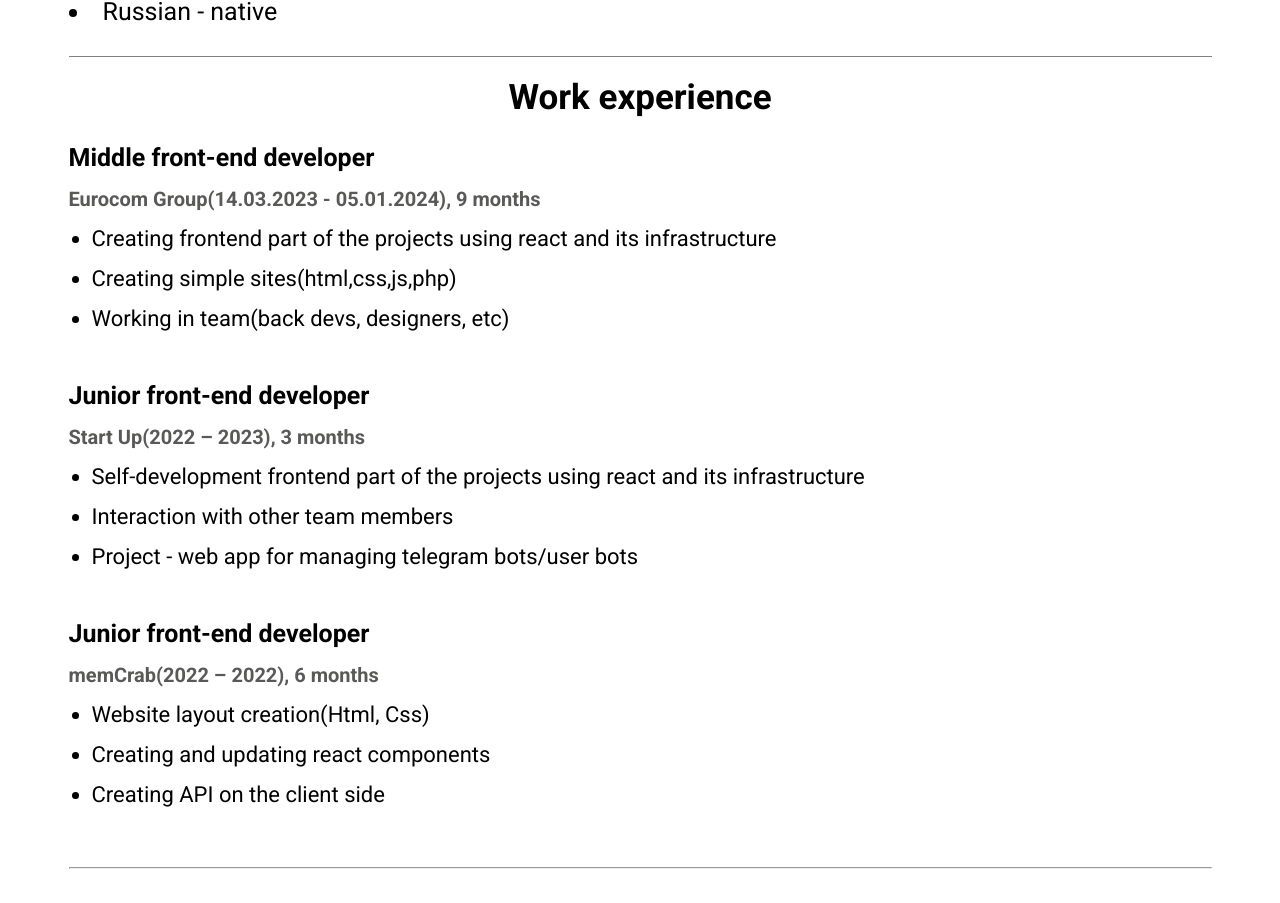
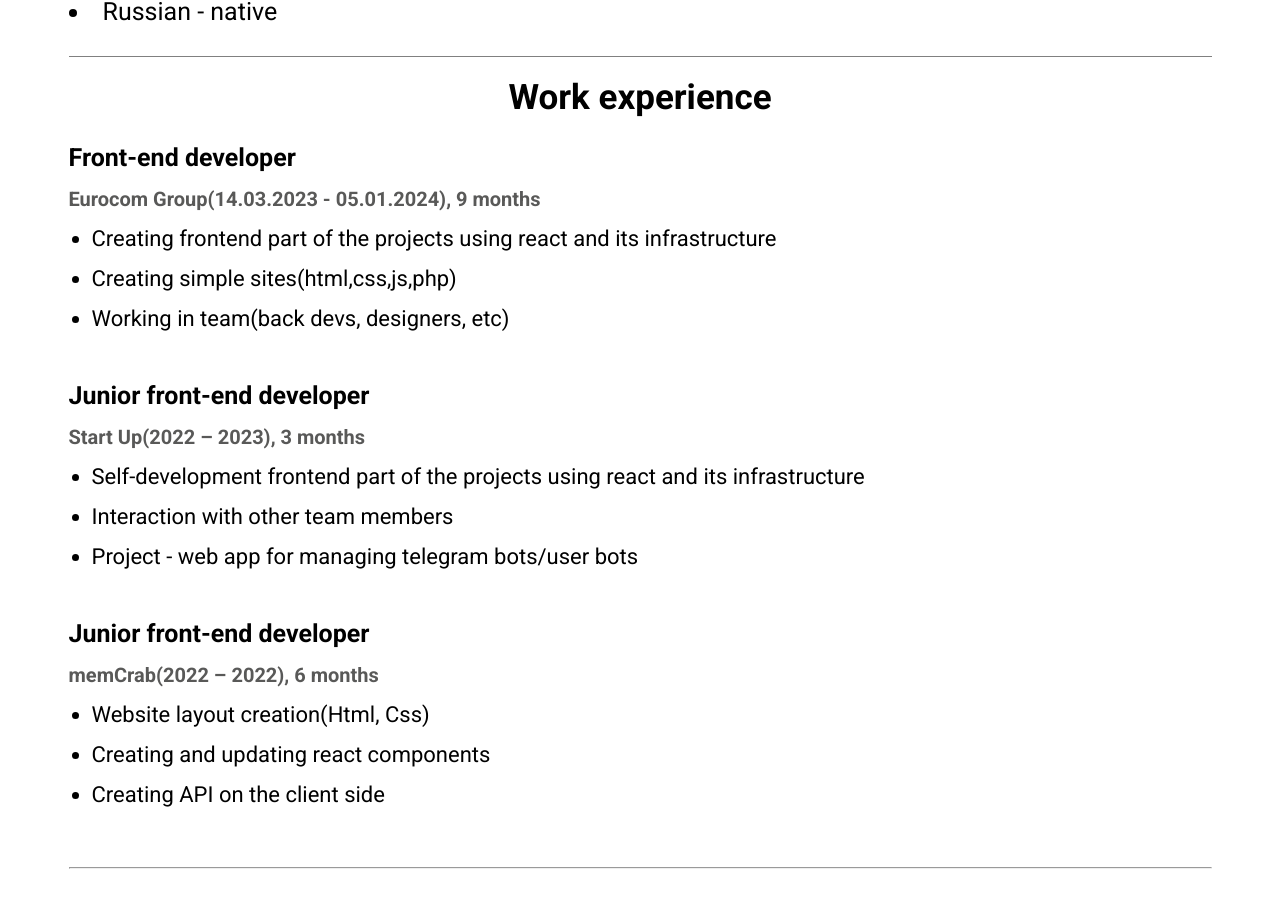
Before and after one commit to Vas11a/Summary, a React (Create React App) app: page / in a window 1280 px wide. Shown: the part 1814-2717 px from the top of the page. Built offline with nearby package versions, Linux system fonts and the light colour scheme.

Commit message:
upd: test commit from new device

```diff
--- a/src/data.js
+++ b/src/data.js
@@ -49,7 +49,7 @@ const data = {
         title: 'Work experience',
         companis:[
             {
-                role: 'Middle front-end developer',
+                role: 'Front-end developer',
                 compName: 'Eurocom Group(14.03.2023 - 05.01.2024), 9 months',
                 resps: ['Creating frontend part of the projects using react and its infrastructure','Creating simple sites(html,css,js,php)', 'Working in team(back devs, designers, etc)']
             },
```
